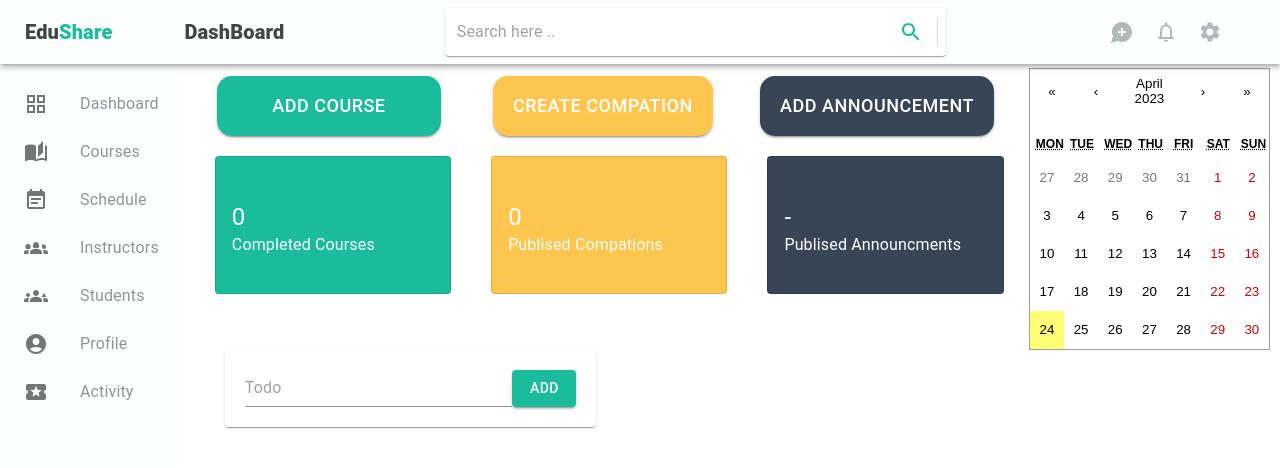
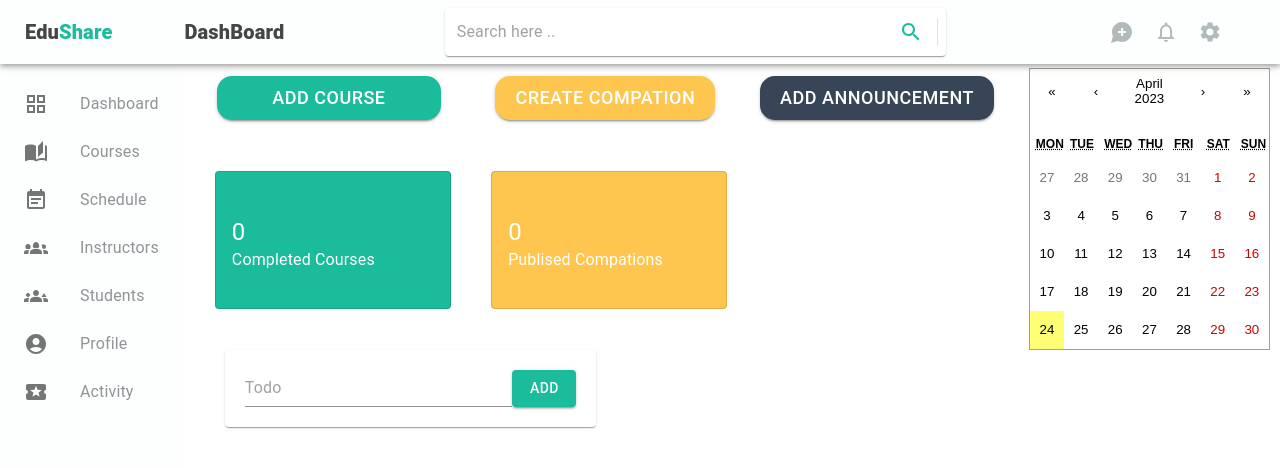
Before and after one commit to mohamed-ma1703976/eduShare, a Next.js app: page /Admin/dashboard in a window 1280 px wide. Shown: the top 468 px of the page. Built offline with nearby package versions, Linux system fonts and the light colour scheme; no server answers; the database is empty.

Commit message:
Admin fix

```diff
--- a/component/AnnounceDialog.js
+++ b/component/AnnounceDialog.js
@@ -34,7 +34,7 @@ const AnnounceDialog = () => {
                 marginleft: "10px",
                 borderRadius: 15,
                 backgroundColor: "#374557",
-                padding: "14px 20px",
+                padding: "6px 20px",
                 fontSize: "18px"
                 }} onClick={handleClickOpen}>
                 Add Announcement
--- a/component/Card.js
+++ b/component/Card.js
@@ -68,7 +68,7 @@ function Card() {
             </Grid>
 
             <Grid container alignContent={'center'} style={{ marginTop: '-250px' }}>
-      <Grid item xs={3}>
+      <Grid item xs={3} style={{margin:"30px 0 0 0"}}>
         <AchievementCard
 
           number={courses.length}
@@ -76,12 +76,12 @@ function Card() {
           color="#1ABC9C"
         />
       </Grid>
-                <Grid item xs={3}>
+                <Grid item xs={3} style={{margin:"30px 0 0 0"}}>
                     <AchievementCard number={compat.length} description="Publised Compations" color="#FEC64F" />
                 </Grid>
-                <Grid item xs={3}>
+                {/* <Grid item xs={3} style={{margin:"3px 0 0 0"}}>
                     <AchievementCard number="-" description="Publised Announcments" color="#374557" />
-                </Grid>
+                </Grid> */}
             </Grid>
             <Grid container style={{ marginLeft: "-200px" }}>
                 <TodoList />
--- a/component/CourseDialog.js
+++ b/component/CourseDialog.js
@@ -34,7 +34,7 @@ const CourseDialog = () => {
                 marginleft: "10px",
                 borderRadius: 15,
                 backgroundColor: "#1ABC9C",
-                padding: "14px 55px",
+                padding: "6px 55px",
                 fontSize: "18px"
 
                 }} onClick={handleClickOpen}>
--- a/component/EventDialog.js
+++ b/component/EventDialog.js
@@ -33,8 +33,9 @@ const EventDialog = () => {
                 <Button variant="contained" size="large" style={{
                     borderRadius: 15,
                     backgroundColor: "#FEC64F",
-                    padding: "14px 20px",
-                    fontSize: "18px"
+                    padding: "6px 20px",
+                    fontSize: "18px",
+                    margin:"0 0 0 5px"
                 }} onClick={handleClickOpen}>
                     Create Compation
                 </Button>
--- a/component/Form.js
+++ b/component/Form.js
@@ -50,8 +50,17 @@ const Form = ({ setOpen }) => {
         id: doc.id,
         attributes: doc.data(),
       }));
-      setInstructors(instructorsList);
+      const courseCollection = collection(db, 'Course');
+      const courseSnapshot = await getDocs(courseCollection);
+      const courseList = courseSnapshot.docs.map((doc) => doc.data().InstructorName);
+
+      const filteredInstructorsList = instructorsList.filter((instructor) => {
+        return !courseList.includes(instructor.attributes.firstName);
+      });
+
+      setInstructors(filteredInstructorsList);
     };
+
 
     fetchInstructors();
   }, []);
--- a/component/Login.js
+++ b/component/Login.js
@@ -75,6 +75,7 @@ export default function App() {
       } else if (adminDoc.exists()) {
         userDoc = adminDoc;
         role = "admin";
+        //router.push('/Admin')
       } else {
         throw new Error("User not found in any role collection.");
       }
```
Lines whose indentation alone changed are shown as unchanged.
